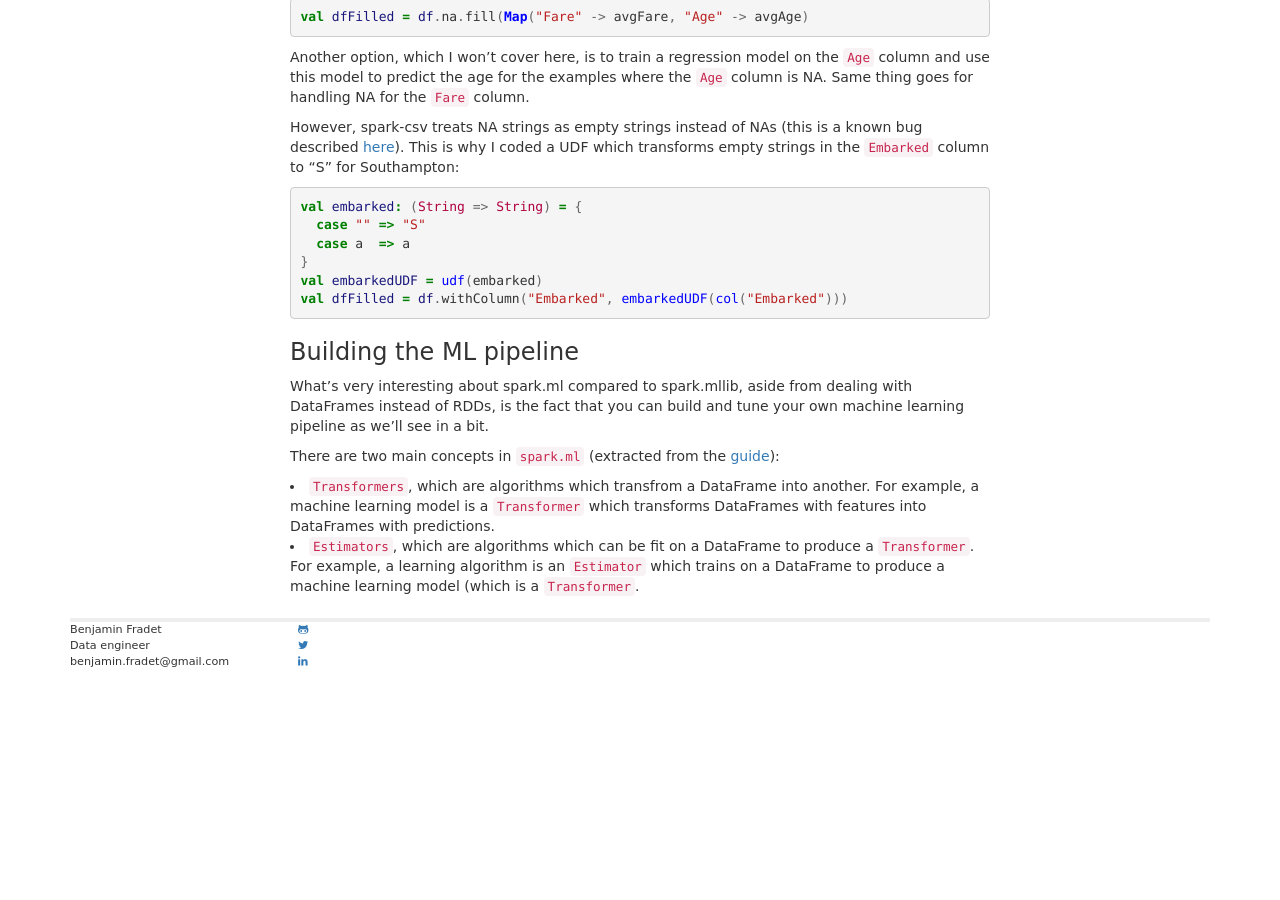
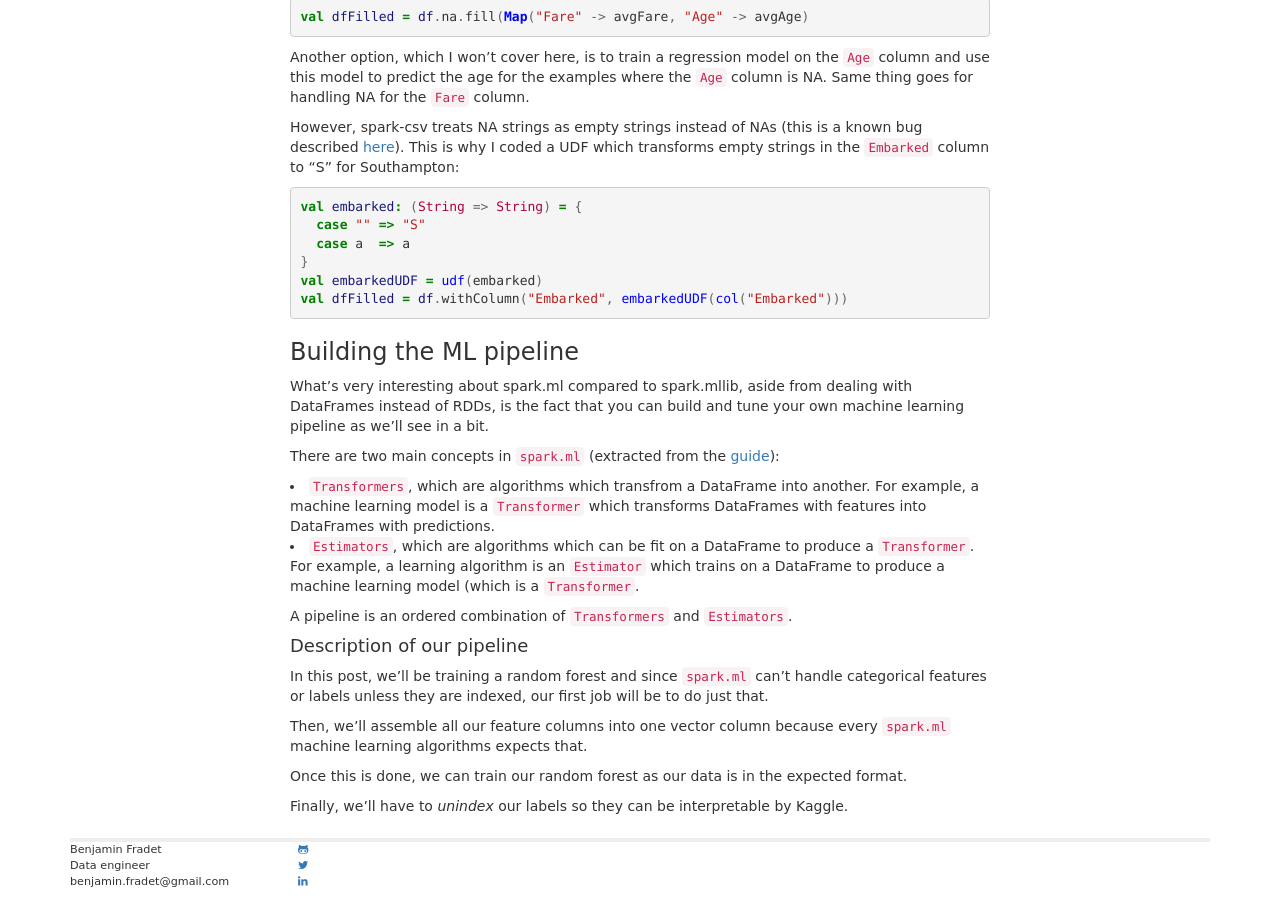
Before and after one commit to BenFradet/benfradet.github.io, a Jekyll site: the page built from _posts/2015-12-01-Exploring-spark.ml-with-the-Titanic-dataset.md, in a window 1280 px wide and 900 px high, scrolled down 3946 px. Built offline with Jekyll 4.4.1, drawn with Linux system fonts in a browser that asks for light colours; nearby versions of some CDN libraries; Markdown is read by kramdown in place of the engine named in the settings; before the commit the page ends 4626 px from its top, so only the background shows below that.

Commit message:
done with the pipeline desc

```diff
--- a/_posts/2015-12-01-Exploring-spark.ml-with-the-Titanic-dataset.md
+++ b/_posts/2015-12-01-Exploring-spark.ml-with-the-Titanic-dataset.md
@@ -276,3 +276,20 @@ transforms DataFrames with features into DataFrames with predictions.
 produce a `Transformer`. For example, a learning algorithm is an `Estimator`
 which trains on a DataFrame to produce a machine learning model (which is a
 `Transformer`.
+
+A pipeline is an ordered combination of `Transformers` and `Estimators`.
+
+#### Description of our pipeline
+
+In this post, we'll be training a random forest and since `spark.ml` can't
+handle categorical features or labels unless they are indexed, our first job
+will be to do just that.
+
+Then, we'll assemble all our feature columns into one vector column because
+every `spark.ml` machine learning algorithms expects that.
+
+Once this is done, we can train our random forest as our data is in the expected
+format.
+
+Finally, we'll have to *unindex* our labels so they can be interpretable by
+Kaggle.
```
